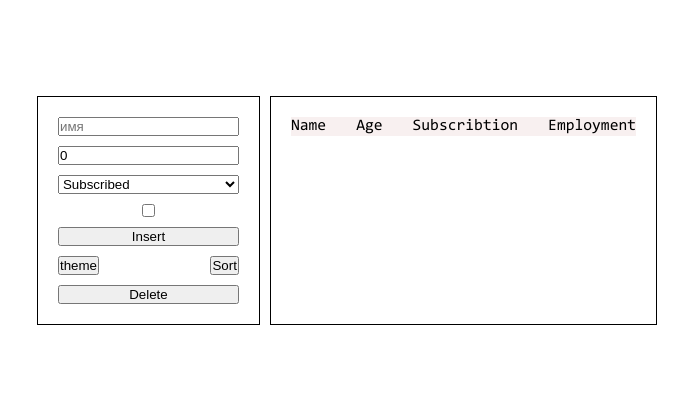
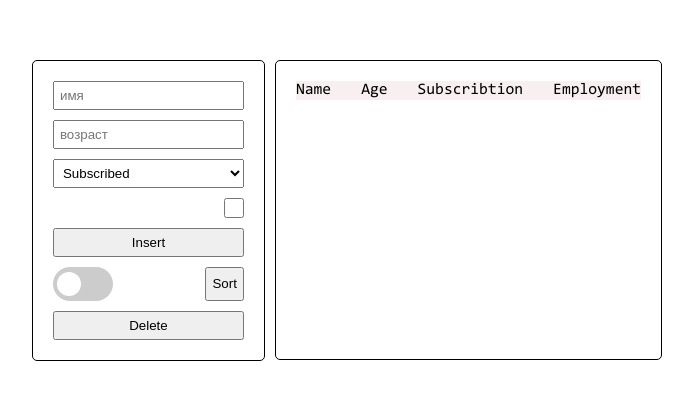
Before and after one commit to xkochevnikx/testing-api, a React (Create React App) app: page / in a window 1280 px wide. Shown: the part 190-590 px from the top of the page, without its empty margins (293-986 px from the left). Built offline with nearby package versions, Linux system fonts and the light colour scheme.

Commit message:
add ThemeSwitcher fix styles

```diff
--- a/src/entities/ThemeSwitcher/ThemeSwitcher.jsx
+++ b/src/entities/ThemeSwitcher/ThemeSwitcher.jsx
@@ -1,8 +1,18 @@
 import React from 'react';
 import { useTheme } from '../../shared/hooks/useTheme';
+import cls from './ThemeSwitcher.module.css';
 
 export const ThemeSwitcher = () => {
     const { toggleTheme } = useTheme();
 
-    return <button onClick={toggleTheme}>theme</button>;
+    return (
+        <label className={cls.switcherWrapper}>
+            <input
+                className={cls.checkbox}
+                type="checkbox"
+                onClick={toggleTheme}
+            />
+            <span className={cls.slider}></span>
+        </label>
+    );
 };
--- a/src/entities/ThemeSwitcher/ThemeSwitcher.module.css
+++ b/src/entities/ThemeSwitcher/ThemeSwitcher.module.css
@@ -0,0 +1,48 @@
+.switcherWrapper {
+    position: relative;
+    display: inline-block;
+    width: 60px;
+    height: 34px;
+}
+
+.checkbox {
+    width: 0;
+    height: 0;
+    opacity: 0;
+}
+
+.slider {
+    position: absolute;
+    top: 0;
+    bottom: 0;
+    right: 0;
+    left: 0;
+    background-color: #ccc;
+    cursor: pointer;
+    transition: 0.4s;
+    border-radius: 34px;
+}
+
+.slider::before {
+    content: '';
+    position: absolute;
+    left: 4px;
+    bottom: 5px;
+    width: 24px;
+    height: 24px;
+    border-radius: 50%;
+    background-color: #fff;
+    transition: 0.4s;
+}
+
+input:checked + .slider {
+    background-color: #2196f3;
+}
+
+input:focus + .slider {
+    box-shadow: 0 0 1px #2196f3;
+}
+
+input:checked + .slider:before {
+    transform: translateX(26px);
+}
--- a/src/features/ControlPanel/ControlPanel.jsx
+++ b/src/features/ControlPanel/ControlPanel.jsx
@@ -12,7 +12,7 @@ export const ControlPanel = () => {
     const { addUser, changeSort, state, getUsers } = useContext(UsersContext);
 
     const [name, setName] = useState('');
-    const [age, setAge] = useState(0);
+    const [age, setAge] = useState('');
     const [subs, setSubs] = useState('Subscribed');
     const [employed, setEmployed] = useState(false);
 
@@ -27,7 +27,7 @@ export const ControlPanel = () => {
         };
         addUser(newUser);
         setName('');
-        setAge(0);
+        setAge('');
         setSubs('Subscribed');
         setEmployed(false);
         let users = localStorage.getItem(LOCAL_STORAGE_USERS);
--- a/src/features/ControlPanel/ControlPanel.module.css
+++ b/src/features/ControlPanel/ControlPanel.module.css
@@ -4,7 +4,7 @@
     gap: 10px;
     padding: 20px;
     border: 1px solid black;
-    max-width: 300px;
+    border-radius: 5px;
 }
 
 .form {
@@ -17,3 +17,10 @@
     display: flex;
     justify-content: space-between;
 }
+
+.formCheckbox {
+    margin-left: auto;
+    display: inline-block;
+    width: 20px;
+    height: 20px;
+}
--- a/src/features/UsersList/UserList.module.css
+++ b/src/features/UsersList/UserList.module.css
@@ -3,7 +3,7 @@
     display: flex;
     flex-direction: column;
     border: 1px solid black;
-    max-width: 400px;
+    border-radius: 5px;
     max-height: 300px;
     overflow-y: scroll;
 }
--- a/src/shared/ui/MyButton/MyButton.module.css
+++ b/src/shared/ui/MyButton/MyButton.module.css
@@ -0,0 +1,3 @@
+.myButton {
+    padding: 5px;
+}
--- a/src/shared/ui/MyInput/MyInput.module.css
+++ b/src/shared/ui/MyInput/MyInput.module.css
@@ -0,0 +1,8 @@
+.myInput {
+    padding: 5px;
+    outline: none;
+}
+
+.myInput:focus::placeholder {
+    opacity: 0;
+}
--- a/src/shared/ui/MySelect/MySelect.jsx
+++ b/src/shared/ui/MySelect/MySelect.jsx
@@ -4,7 +4,7 @@ import cls from './MySelect.module.css';
 export function MySelect(props) {
     const { item, ...otherProps } = props;
     return (
-        <select {...otherProps} className={cls.myInput}>
+        <select {...otherProps} className={cls.mySelect}>
             {item.map((elem, i) => (
                 <option key={i}>{elem.title}</option>
             ))}
--- a/src/shared/ui/MySelect/MySelect.module.css
+++ b/src/shared/ui/MySelect/MySelect.module.css
@@ -0,0 +1,4 @@
+.mySelect {
+    padding: 5px;
+    outline: none;
+}
```
